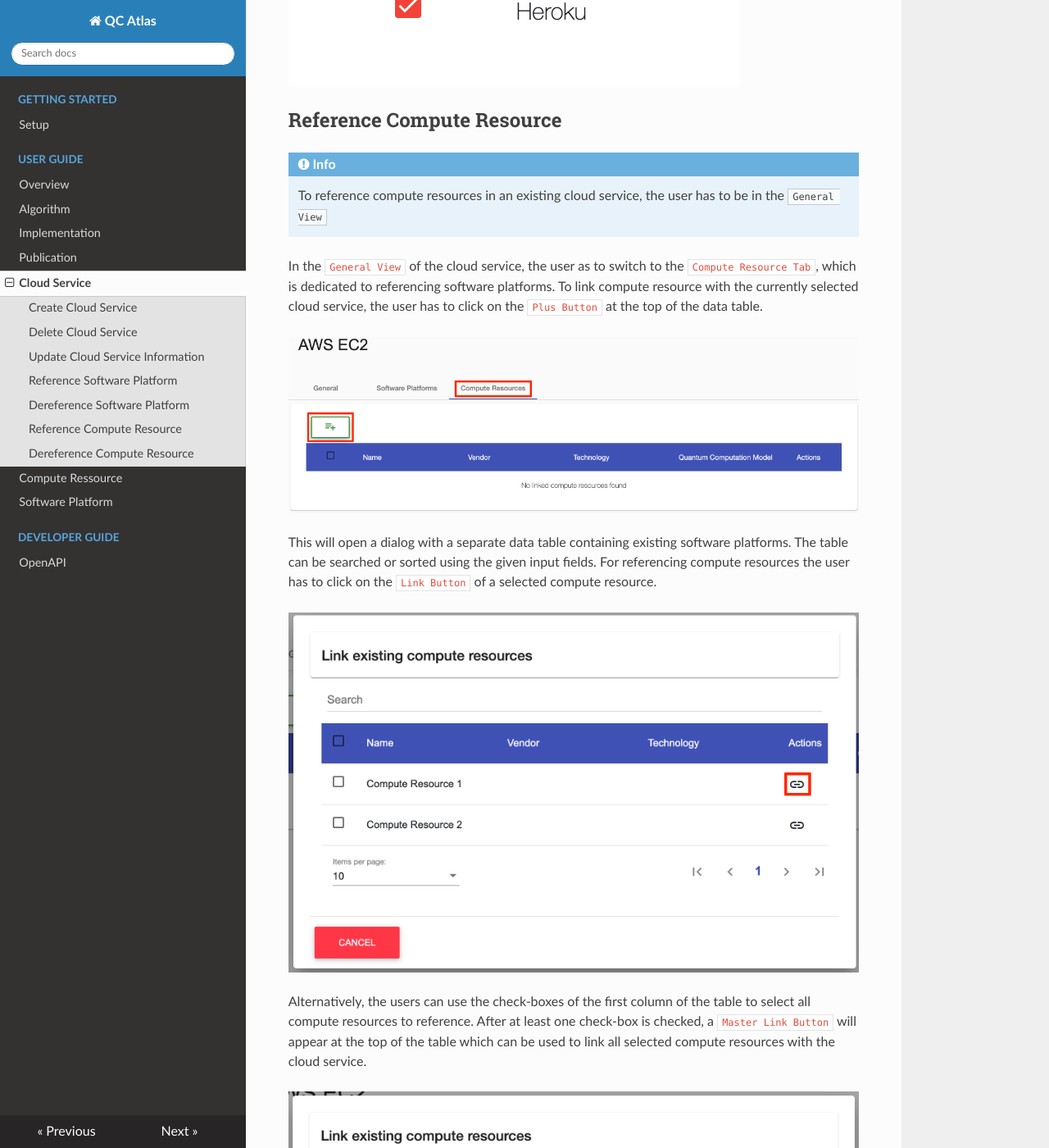
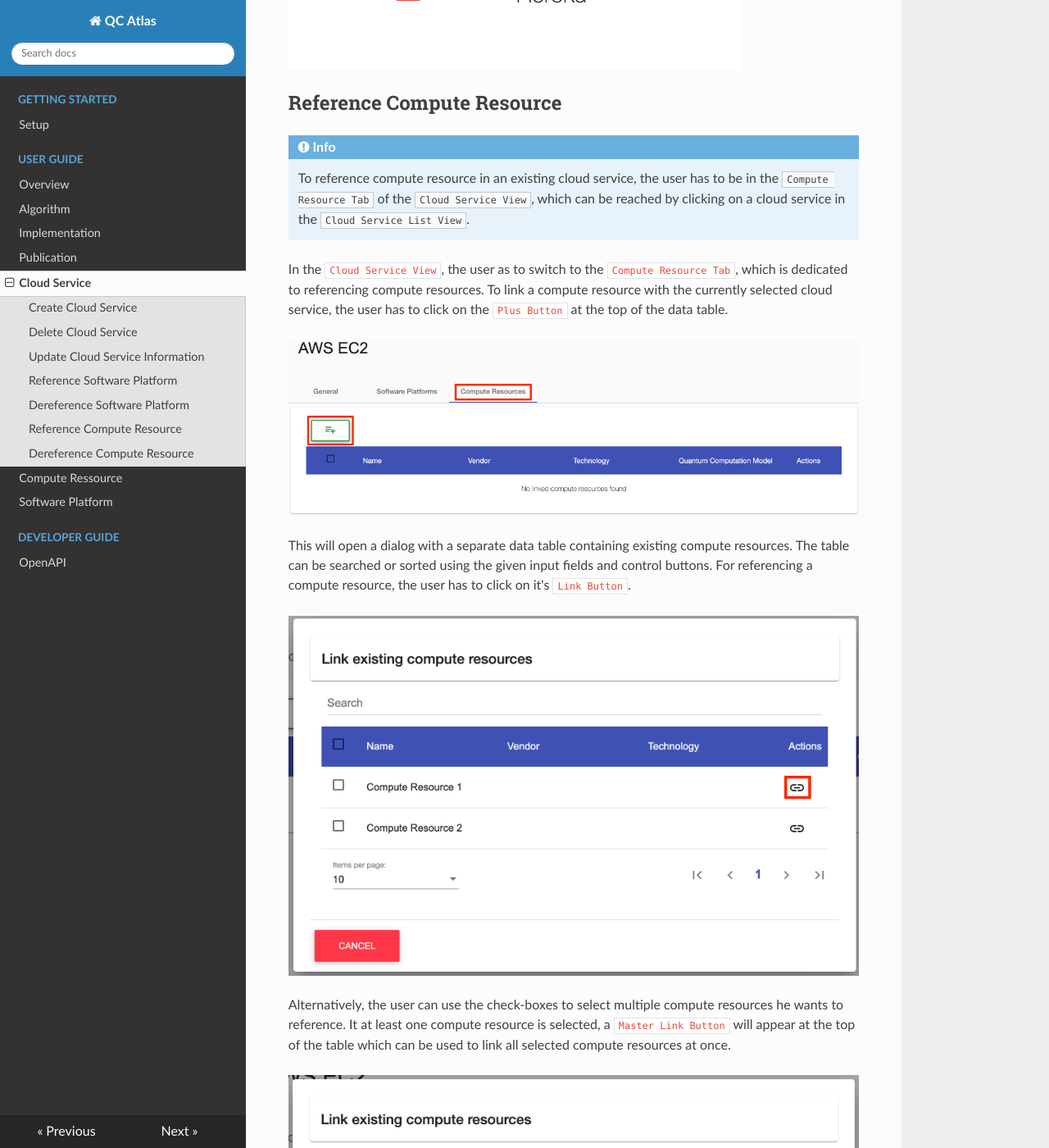
Before and after one commit to UST-QuAntiL/quantil-docs, an MkDocs documentation site: the page built from docs/user-guide/execution-environments/cloud-service.md, in a window 1280 px wide and 1400 px high, scrolled down 7503 px. Shown: the whole window at 82% size. Built offline with MkDocs 1.6.1, drawn with Linux system fonts in a browser that asks for light colours; nearby versions of some CDN libraries; some of the changed text lies outside the part shown.

Commit message:
Minor adjustments to cloud service chapter of user-guide

```diff
--- a/docs/user-guide/execution-environments/cloud-service.md
+++ b/docs/user-guide/execution-environments/cloud-service.md
@@ -2,10 +2,10 @@
 ## Create Cloud Service
 
 To create a cloud service the user has to navigate to the ``Cloud Services List View`` by using the navigation sidebar.
-This will be done by first clicking on the ``Execution Environments`` menu in the navigation sidebar, which makes the ``Cloud Services`` submenu visible.
-In general, the ``Cloud Service List View`` displays a list of all available cloud services. Creating a new cloud service is done via the ``Plus Button`` which is located above the list.
+This will be done by first clicking on the ``Execution Environments Menu`` in the navigation sidebar, which makes the ``Cloud Services Sub-Menu`` visible.
+The ``Cloud Service List View`` contains a data table of all available cloud services. Creating a new cloud service is done via the ``Plus Button`` which is located above the table.
 
-![alt text](./../images/cloud_service/Create_Cloud-Service_-_Step_1.png "Create cloud service")
+![alt text](./../images/cloud_service/Create_Cloud-Service_-_Step_1.png "Open Creation Dialog")
 
 Clicking on the ``Plus Button`` will open the following dialog.
 In the dialog it is possible to give the new cloud service a name.
@@ -13,10 +13,9 @@ In the dialog it is possible to give the new cloud service a name.
 !!! note
     To create a new cloud service only a ``name`` is required.
 
-![alt text](./../images/cloud_service/Create_Cloud-Service_-_Step_2.png "Create cloud service")
+![alt text](./../images/cloud_service/Create_Cloud-Service_-_Step_2.png "Fill Creation Dialog Input")
 
-After all necessary fields have been filled in, the creation of the cloud service can be confirmed by clicking on the ``OK Button``. After a successfull creation, the user will be navigated to the detailed view of the new cloud service.
-
+After all necessary fields have been filled in, the creation of the cloud service can be confirmed by clicking on the ``OK Button``. In case of a successful creation, the user will be navigated to the ``Cloud Service View`` of the new cloud service.
 
 ## Delete Cloud Service
 
@@ -25,104 +24,102 @@ After all necessary fields have been filled in, the creation of the cloud servic
 
 To remove a specific cloud service, the user has to simply click on the ``Delete Button`` in the ``Action Column`` of the data table.
 
+![alt text](./../images/cloud_service/Delete_Cloud-Service_-_Step_1.png "Delete single cloud service")
 
-![alt text](./../images/cloud_service/Delete_Cloud-Service_-_Step_1.png "Delete cloud service")
+It is also possible to delete multiple cloud services at once by selecting them one by one using the check-boxes within the table. When at least one cloud service is selected, a ``Master Delete Button`` will show up above the table, which allows the deletion of all selected cloud services.
 
+![alt text](./../images/cloud_service/Delete_Cloud-Service_-_Step_2.png "Delete multiple cloud service")
 
-It is also possible to delete mulitple cloud services at once by selecting them one by one using the checkboxes within the table. When at least one cloud service is selected, a ``Master Delete Button`` will show up above the table. To delete the selected cloud services at once, this button must be pressed.
+Both ways of deleting cloud services will lead to a confirmation dialog. This dialog will list all the previously selected cloud services that will be deleted. To finally confirm the deletion, the ``OK Button`` at the bottom of the dialog has to be pressed. In case of a successful deletion, the deleted cloud services will disappear from the table.
 
-![alt text](./../images/cloud_service/Delete_Cloud-Service_-_Step_2.png "Delete cloud service")
-
-Both ways of deleting cloud services will lead to a confirmation dialog. This dialog will list all the previously selected algorthims that will be deleted. To finally confirm the deletion, the ``OK Button`` at the bottom of the dialog has to be pressed. After a successfull deletion the deleted cloud services will disappear from the table.
-
-![alt text](./../images/cloud_service/Delete_Publication_-_Step_3.png "Delete cloud service")
+![alt text](./../images/cloud_service/Delete_Publication_-_Step_3.png "Confirm deletion")
 
 ## Update Cloud Service Information
 
 !!! info
-    To update the information of a cloud service, the user has to be in the ``Cloud Service View`` which can be reached by clicking on a publication in the ``Cloud Service List View``.
+    To update the information of a cloud service, the user has to be in the ``Cloud Service View`` which can be reached by clicking on a cloud service in the ``Cloud Service List View``.
 
 Updating basic information is done in the ``General Tab`` of the ``Cloud Service View``. To do that, the user has to simply use the ``Input fields``, ``Check-Boxes`` or ``Selection drop-downs`` to add new values or adjust existing ones.
 
 ![alt text](./../images/cloud_service/Update_Cloud_Service_Properties_-_Step_1.png "'General Tab' of the 'Cloud Service View'")
 
-If information is changed, a ``Save button`` will be displayed next that specific input field. Also, a ``Master Save button`` will appear at the right side of the screen. To save the changes of each input field individually, the user can click on the ``Save button`` next to any updated input field. Alternatively the user can save all changes by clicking the ``Master Save button``.
+If information is changed, a ``Save Button`` will be displayed next that specific input field. Also, a ``Master Save Button`` will appear at the right side of the screen. To save the changes of each input field individually, the user can click on the ``Save Button`` next to any updated input field. Alternatively the user can save all changes by clicking the ``Master Save Button``.
 
 !!! note
-    The user can also hit ``Enter`` on the keyboard to save the changes of a single field in most cases. In some cases, it may be necessary to focus the ``Save button`` by hitting ``TAB`` on the keyboard and then confirming with ``Enter``.
+    The user can also hit ``Enter`` on the keyboard to save the changes of a single field in most cases. In some cases, it may be necessary to focus the ``Save Button`` by hitting ``TAB`` on the keyboard and then confirming with ``Enter``.
 
 ![alt text](./../images/cloud_service/Update_Cloud_Service_Properties_-_Step_2.png "Saving the changes")
 
 ## Reference Software Platform
 
 !!! info
-    To reference software platforms in an existing cloud service, the user has to be in the ``General View``
+    To reference software platforms in an existing cloud service, the user has to be in the ``Software Platforms Tab`` of the ``Cloud Service View``, which can be reached by clicking on a cloud service in the ``Cloud Service List View``.
 
-In the ``General View`` of the cloud service, the user as to switch to the tab ``Software Platforms``, which is dedicated to referencing software platforms.
+In the ``Cloud Service View``, the user as to switch to the``Software Platforms Tab``, which is dedicated to referencing software platforms.
 To link software platform with the currently selected cloud service, the user has to click on the ``Plus Button`` at the top of the data table.
 
-![alt text](./../images/cloud_service/Link_Software_Platform_-_Step_1.png "Link software platform")
+![alt text](./../images/cloud_service/Link_Software_Platform_-_Step_1.png "Open Link Dialog")
 
 This will open a dialog with a separate data table containing existing software platforms.
-The table can be searched or sorted using the given input fields.
-For referencing software platforms the user has to click on the ``Link Button`` of a selected software platform.
+This table can be searched or sorted using the given input fields.
+For referencing software platforms the user has to click on the ``Link Button`` of the software platform he wants to reference.
 
-![alt text](./../images/cloud_service/Link_Software_Platform_-_Step_2.png  "Link software platform")
+![alt text](./../images/cloud_service/Link_Software_Platform_-_Step_2.png  "Link single software platform")
 
-Alternatively, the users can use the check-boxes of the first column of the table to select all software platforms to reference.
-After at least one check-box is checked, a ``Master Link Button`` will appear at the top of the table which can be used to link all selected algorithms with the cloud service.
+Alternatively, the users can use the check-boxes to select all software platforms he wants to reference.
+If it least one software platform is selected a ``Master Link Button`` will appear at the top of the table, which can be used to link all selected software platforms with the cloud service.
 
-![alt text](./../images/cloud_service/Link_Software_Platform_-_Step_2.1.png  "Link software platform")
+![alt text](./../images/cloud_service/Link_Software_Platform_-_Step_2.1.png  "Link multiple software platforms")
 
 ## Dereference Software Platform
 
 !!! info
     To dereference software platforms, the user has to be in the ``Software Platforms Tab`` of the ``Cloud Service View``, which can be reached by clicking on a cloud service in the ``Cloud Service List View``.
 
-To remove a reference from a cloud service, the user has to simply click on the ``Delete Button`` in the ``Actions Column`` of the data table.
+To remove the reference to a software platform, the user has to simply click on the ``Delete Button`` in the ``Actions Column`` of the data table.
 
 ![alt text](./../images/cloud_service/Unlink_Software_Platform_-_Step_1.png "Dereference single software platform")
 
-Alternatively use the check-boxes to select multiple software platforms and then click on the ``Master Delete button`` to unlink multiple software platforms .
+Alternatively use the check-boxes to select multiple software platforms and then click on the ``Master Delete Button`` to unlink multiple software platforms at once.
 
 !!! note
-    ``Master Delete button`` will only appear if at least one software platform has been selected.
+    ``Master Delete Button`` will only appear if at least one software platform is selected.
 
 ![alt text](./../images/cloud_service/Unlink_Software_Platform_-_Step_2.png "Dereference multiple software platform")
 
 ## Reference Compute Resource
 
 !!! info
-    To reference compute resources in an existing cloud service, the user has to be in the ``General View``
+    To reference compute resource in an existing cloud service, the user has to be in the ``Compute Resource Tab`` of the ``Cloud Service View``, which can be reached by clicking on a cloud service in the ``Cloud Service List View``.
 
-In the ``General View`` of the cloud service, the user as to switch to the ``Compute Resource Tab``, which is dedicated to referencing software platforms.
-To link compute resource with the currently selected cloud service, the user has to click on the ``Plus Button`` at the top of the data table.
+In the ``Cloud Service View``, the user as to switch to the ``Compute Resource Tab``, which is dedicated to referencing compute resources.
+To link a compute resource with the currently selected cloud service, the user has to click on the ``Plus Button`` at the top of the data table.
 
-![alt text](./../images/cloud_service/Link_Compute_Rescource_-_Step_1.png "Link compute resource")
+![alt text](./../images/cloud_service/Link_Compute_Rescource_-_Step_1.png "Open Link Dialog")
 
-This will open a dialog with a separate data table containing existing software platforms.
-The table can be searched or sorted using the given input fields.
-For referencing compute resources the user has to click on the ``Link Button`` of a selected compute resource.
+This will open a dialog with a separate data table containing existing compute resources.
+The table can be searched or sorted using the given input fields and control buttons.
+For referencing a compute resource, the user has to click on it's ``Link Button``.
 
-![alt text](./../images/cloud_service/Link_Compute_Rescource_-_Step_2.png  "Link compute resource")
+![alt text](./../images/cloud_service/Link_Compute_Rescource_-_Step_2.png  "Link single compute resource")
 
-Alternatively, the users can use the check-boxes of the first column of the table to select all compute resources to reference.
-After at least one check-box is checked, a ``Master Link Button`` will appear at the top of the table which can be used to link all selected compute resources with the cloud service.
+Alternatively, the user can use the check-boxes to select multiple compute resources he wants to reference.
+It at least one compute resource is selected, a ``Master Link Button`` will appear at the top of the table which can be used to link all selected compute resources at once.
 
-![alt text](./../images/cloud_service/Link_Compute_Rescource_-_Step_2.1.png  "Link compute resource")
+![alt text](./../images/cloud_service/Link_Compute_Rescource_-_Step_2.1.png  "Link multiple compute resources")
 
 ## Dereference Compute Resource
 
 !!! info
     To dereference compute resources, the user has to be in the ``Compute Resource Tab`` of the ``Cloud Service View``, which can be reached by clicking on a cloud service in the ``Cloud Service List View``.
 
-To remove a reference from a cloud service, the user has to simply click on the ``Delete Button`` in the ``Actions Column`` of the data table.
+To remove a existing reference to a compute resource, the user has to simply click on the ``Delete Button`` in the ``Actions Column`` of the data table.
 
 ![alt text](./../images/cloud_service/Unlink_Compute_Resource_-_Step_1.png "Dereference single compute resource")
 
-Alternatively use the check-boxes to select multiple compute resources and then click on the ``Master Delete button`` to unlink multiple compute resources.
+Alternatively use the check-boxes to select multiple compute resources and then click on the ``Master Delete Button`` to unlink multiple compute resources at once.
 
 !!! note
-    ``Master Delete button`` will only appear if at least one compute resource has been selected.
+    ``Master Delete Button`` will only appear if at least one compute resource has been selected.
 
 ![alt text](./../images/cloud_service/Unlink_Compute_Resource_-_Step_2.png "Dereference multiple compute resource")
```
